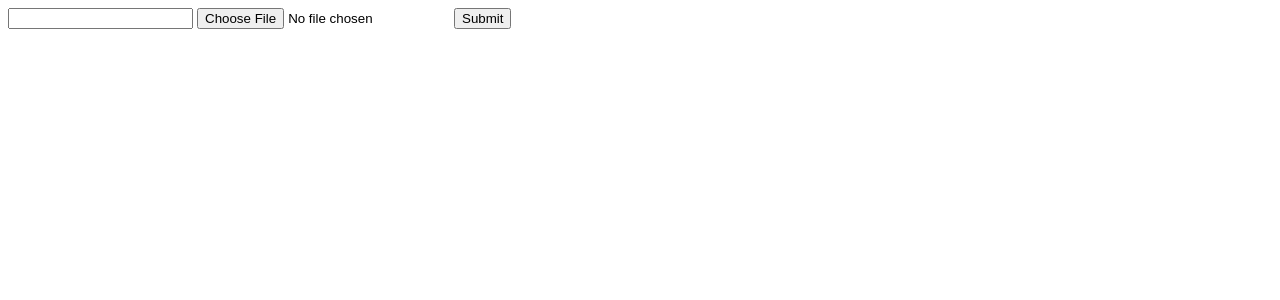
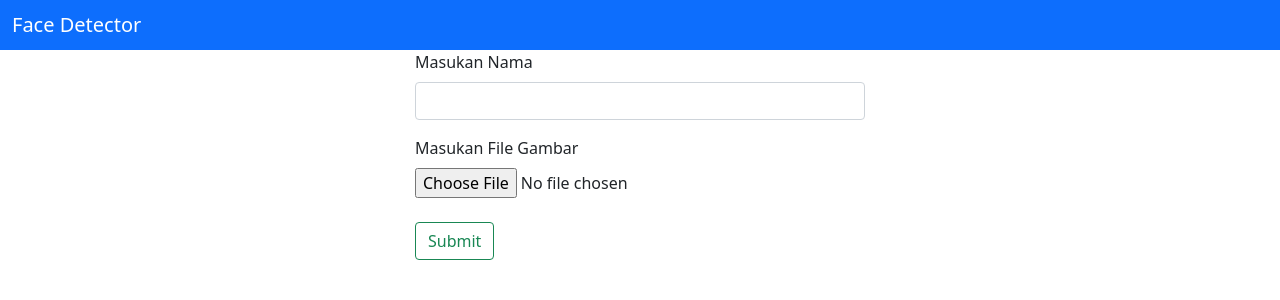
Before and after one commit to KhoirH/tb2-pengantarAI, a Flask app: page /upload-dataset in a window 1280 px wide. Shown: the top 300 px of the page. Run offline with Flask 2, Linux system fonts and the light colour scheme.

Commit message:
adding bootstrap in templates

```diff
--- a/templates/inputData.html
+++ b/templates/inputData.html
@@ -1,13 +1,26 @@
 <!DOCTYPE html>
 <html lang="en">
+  <link href="https://cdn.jsdelivr.net/npm/bootstrap@5.0.0/dist/css/bootstrap.min.css" rel="stylesheet"
+  integrity="sha384-wEmeIV1mKuiNpC+IOBjI7aAzPcEZeedi5yW5f2yOq55WWLwNGmvvx4Um1vskeMj0" crossorigin="anonymous">
 <head>
+  <style type="text/css">
+    .main-form {
+        width: 450px;
+        margin: auto;
+    }
+  </style>
   <meta charset="UTF-8">
   <meta http-equiv="X-UA-Compatible" content="IE=edge">
   <meta name="viewport" content="width=device-width, initial-scale=1.0">
   <title>Document</title>
 </head>
 <body>
-  <form method="POST" action="" enctype="multipart/form-data">
+  <nav class="navbar navbar-dark bg-primary">
+    <div class="container-fluid">
+      <span class="navbar-brand mb-0 h1">Face Detector</span>
+    </div>
+  </nav>
+  <!-- <form method="POST" action="" enctype="multipart/form-data">
     <input name="nama"/>
     <input
       name="image"
@@ -15,6 +28,18 @@
 
       accept="image/jpeg"/>
     <button type="submit">Submit</button>
+  </form> -->
+  <form method="POST" action="" enctype="multipart/form-data" class="main-form">
+    <div class="mb-3">
+      <label for="" class="form-label">Masukan Nama</label>
+      <input type="" class="form-control" >
+    </div>
+    <div class="mb-3">
+      <label for="" class="form-label">Masukan File Gambar</label>
+      <input name ="image" type="file" accept="image/jpeg" class="form-label" >
+    </div>
+    <button type="submit" class="btn btn-outline-success">Submit</button>
   </form>
+  <script src="https://cdn.jsdelivr.net/npm/bootstrap@5.0.0/dist/js/bootstrap.bundle.min.js" integrity="sha384-p34f1UUtsS3wqzfto5wAAmdvj+osOnFyQFpp4Ua3gs/ZVWx6oOypYoCJhGGScy+8" crossorigin="anonymous"></script>
 </body>
 </html>
```
Also changed, not shown: templates/videostream.html (+8 -1 lines), t.jpg, tb2_pkb_db.db, 1 other file.
